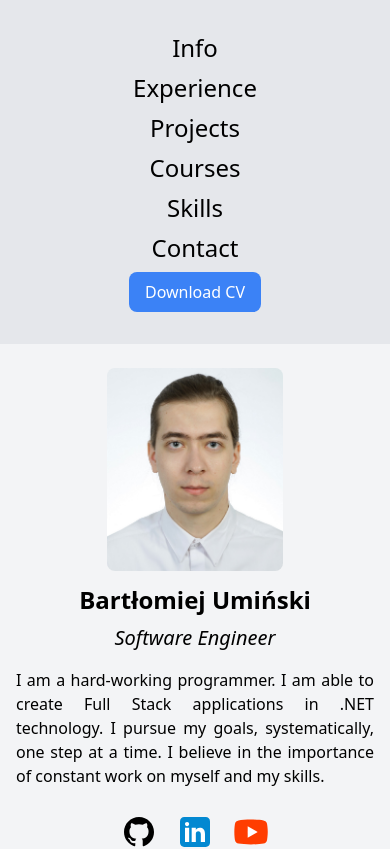
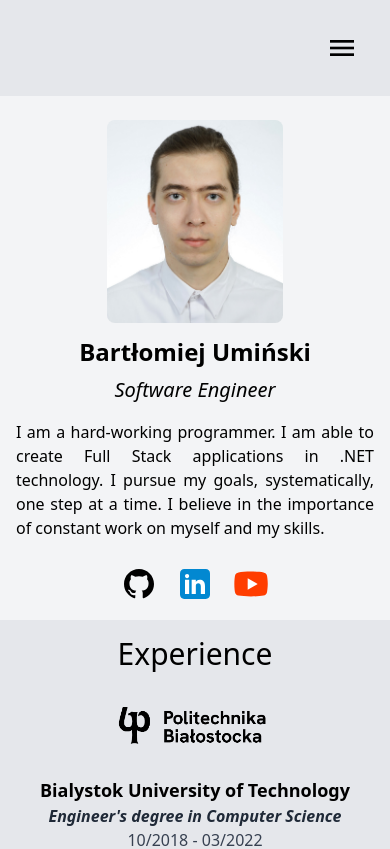
Before and after one commit to FritzTheCat9/Portfolio, a SvelteKit app in the folder portfolio/: page / in a window 390 px wide. Shown: the top 849 px of the page. Built offline with nearby package versions, Linux system fonts and the light colour scheme.

Commit message:
feat: HamburgerMenu

```diff
--- /dev/null
+++ b/portfolio/src/lib/HamburgerMenu.svelte
@@ -0,0 +1,29 @@
+<script>
+  import NavLink from './NavLink.svelte';
+  import DownloadCVButton from './DownloadCVButton.svelte';
+  import HamburgerIcon from '../public/menu.png';
+
+  let isOpen = $state(false);
+</script>
+
+<nav
+  class="bg-gray-200 p-8 flex flex-col items-center md:flex-row md:justify-end md:space-x-8 space-y-2 md:space-y-0">
+  <button class="md:hidden self-end" onclick={() => (isOpen = !isOpen)} aria-label="Toggle menu">
+    <img src={HamburgerIcon} alt="Toggle menu" class="h-8 w-8" />
+  </button>
+
+  <div
+    class={`${
+      isOpen ? 'flex' : 'hidden'
+    } flex-col items-center md:flex md:flex-row md:space-x-8 space-y-2 md:space-y-0`}>
+    <NavLink href="#info" text="Info" />
+    <NavLink href="#experience" text="Experience" />
+    <NavLink href="#projects" text="Projects" />
+    <NavLink href="#courses" text="Courses" />
+    <NavLink href="#skills" text="Skills" />
+    <NavLink href="#contact" text="Contact" />
+    <div class="flex-none">
+      <DownloadCVButton />
+    </div>
+  </div>
+</nav>
--- a/portfolio/src/routes/+page.svelte
+++ b/portfolio/src/routes/+page.svelte
@@ -10,6 +10,7 @@
   import Timeline from '../lib/Timeline.svelte';
   import DownloadCVButton from '../lib/DownloadCVButton.svelte';
   import Courses from '$lib/Courses.svelte';
+  import HamburgerMenu from '$lib/HamburgerMenu.svelte';
   // import ContactForm from '$lib/ContactForm.svelte';
 
   import githubIcon from '../public/Skills/github.svg';
@@ -35,20 +36,11 @@
 <main>
   <div class="bg-gray-400 flex justify-center">
     <div class="max-w-screen-lg">
-      <nav
-        class="bg-gray-200 p-8 flex flex-col items-center md:flex-row md:justify-end md:space-x-8 space-y-2 md:space-y-0">
-        <NavLink href="#info" text="Info" />
-        <NavLink href="#experience" text="Experience" />
-        <NavLink href="#projects" text="Projects" />
-        <NavLink href="#courses" text="Courses" />
-        <NavLink href="#skills" text="Skills" />
-        <NavLink href="#contact" text="Contact" />
-        <DownloadCVButton />
-      </nav>
+      <HamburgerMenu />
       <section id="info">
         <div class="flex flex-col-reverse md:flex-row items-center bg-gray-100 p-4 md:px-12">
           <SectionHeader name="Info" hidden />
-          <div class="text-center md:text-left">
+          <div class="text-center md:text-left mx-auto">
             <h1 class="text-2xl font-bold mb-2">Bartłomiej Umiński</h1>
             <h1 class="text-xl mb-4 italic">Software Engineer</h1>
             <h2 class="mb-6 max-w-md text-justify">
```
Also changed, not shown: portfolio/src/public/menu.png (added).
